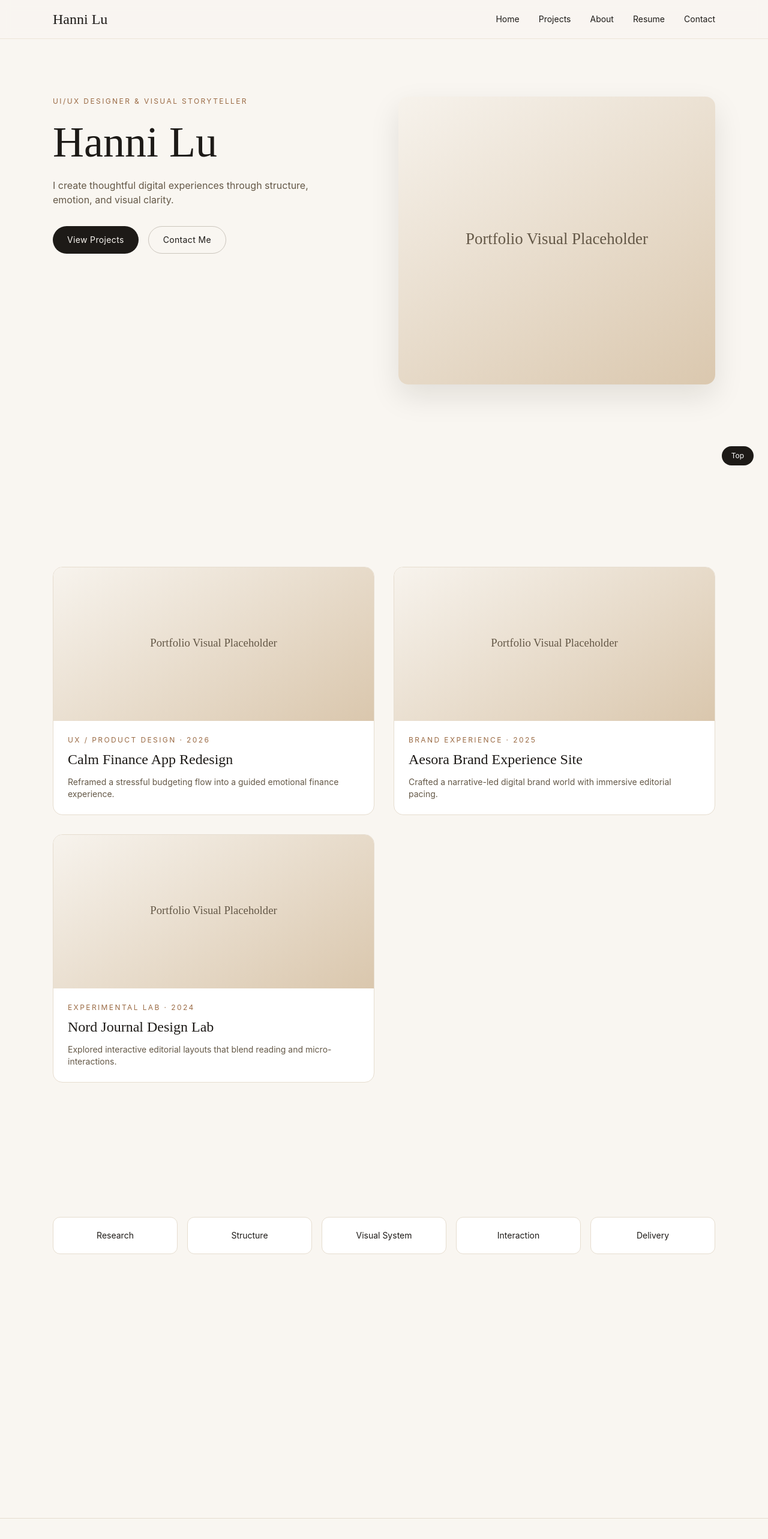
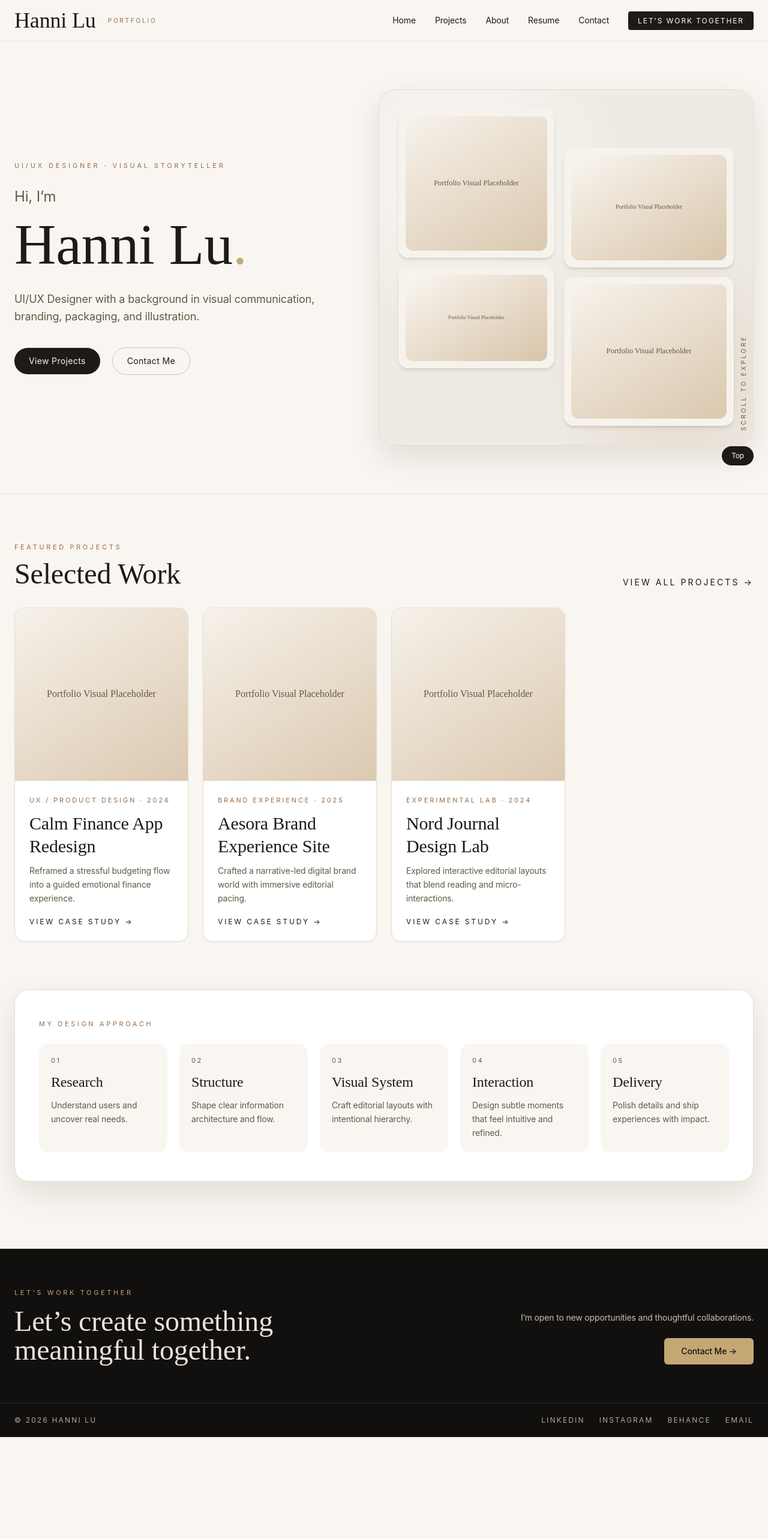
Before and after one commit to hannilu1491/hanni-portfolio, a Next.js app: page / in a window 1280 px wide. Shown: the top 2566 px of the page at 60% size. After the commit the page ends 2396 px from the top, so only its background shows below. Built offline with nearby package versions, Linux system fonts and the light colour scheme.

Commit message:
Redesign homepage with premium editorial portfolio layout

```diff
--- a/app/page.tsx
+++ b/app/page.tsx
@@ -1,7 +1,16 @@
 import Hero from '@/components/Hero';
-import SectionTitle from '@/components/SectionTitle';
-import ProjectGrid from '@/components/ProjectGrid';
+import FeaturedProjects from '@/components/FeaturedProjects';
 import DesignApproach from '@/components/DesignApproach';
 import { projects } from '@/data/projects';
 
-export default function Home(){const featured=projects.slice(0,3);return <main id="top"><Hero/><section className="mx-auto max-w-6xl px-6 py-14"><SectionTitle eyebrow="Selected Works" title="Featured Projects" desc="High-impact case studies balancing UX logic and emotional design."/><ProjectGrid projects={featured}/></section><section className="mx-auto max-w-6xl px-6 py-14"><SectionTitle eyebrow="Method" title="Design Approach"/><DesignApproach/></section><section className="mx-auto max-w-6xl px-6 py-14"><SectionTitle eyebrow="About" title="From Visual Communication to Product Experience" desc="I’m a visual communication designer transitioning into UI/UX design, combining brand aesthetics, user thinking, and digital experience design."/></section></main>}
+export default function Home() {
+  const featured = projects.slice(0, 4);
+
+  return (
+    <main id="top" className="bg-warm-50 text-warm-900">
+      <Hero />
+      <FeaturedProjects projects={featured} />
+      <DesignApproach />
+    </main>
+  );
+}
--- a/components/DesignApproach.tsx
+++ b/components/DesignApproach.tsx
@@ -1 +1,26 @@
-const items=['Research','Structure','Visual System','Interaction','Delivery'];export default function DesignApproach(){return <div className="grid gap-4 md:grid-cols-5">{items.map(i=><div key={i} className="rounded-xl border border-warm-200 bg-white p-5 text-center text-sm">{i}</div>)}</div>}
+const steps = [
+  { title: 'Research', desc: 'Understand users and uncover real needs.' },
+  { title: 'Structure', desc: 'Shape clear information architecture and flow.' },
+  { title: 'Visual System', desc: 'Craft editorial layouts with intentional hierarchy.' },
+  { title: 'Interaction', desc: 'Design subtle moments that feel intuitive and refined.' },
+  { title: 'Delivery', desc: 'Polish details and ship experiences with impact.' }
+];
+
+export default function DesignApproach() {
+  return (
+    <section className="mx-auto max-w-7xl px-6 pb-20">
+      <div className="rounded-3xl border border-warm-200 bg-white px-6 py-10 shadow-soft md:px-10 md:py-12">
+        <p className="mb-6 text-[11px] uppercase tracking-[0.33em] text-caramel">My Design Approach</p>
+        <div className="grid gap-5 md:grid-cols-5">
+          {steps.map((step, idx) => (
+            <div key={step.title} className="rounded-2xl bg-warm-50 p-5">
+              <p className="mb-3 text-[11px] tracking-[0.24em] text-warm-700">{String(idx + 1).padStart(2, '0')}</p>
+              <h3 className="font-serif text-2xl">{step.title}</h3>
+              <p className="mt-3 text-sm leading-relaxed text-warm-700">{step.desc}</p>
+            </div>
+          ))}
+        </div>
+      </div>
+    </section>
+  );
+}
--- /dev/null
+++ b/components/FeaturedProjects.tsx
@@ -0,0 +1,20 @@
+import Link from 'next/link';
+import { Project } from '@/types/project';
+import ProjectGrid from './ProjectGrid';
+
+export default function FeaturedProjects({ projects }: { projects: Project[] }) {
+  return (
+    <section className="mx-auto max-w-7xl px-6 py-16 md:py-20">
+      <div className="mb-8 flex flex-wrap items-end justify-between gap-4">
+        <div>
+          <p className="mb-3 text-[11px] uppercase tracking-[0.33em] text-caramel">Featured Projects</p>
+          <h2 className="font-serif text-4xl md:text-5xl">Selected Work</h2>
+        </div>
+        <Link href="/projects" className="text-sm uppercase tracking-[0.22em] text-warm-900 transition hover:text-caramel">
+          View All Projects →
+        </Link>
+      </div>
+      <ProjectGrid projects={projects} />
+    </section>
+  );
+}
--- a/components/Footer.tsx
+++ b/components/Footer.tsx
@@ -1 +1,26 @@
-export default function Footer(){return <footer className="mt-24 border-t border-warm-200 px-6 py-12"><div className="mx-auto grid max-w-6xl gap-5 md:grid-cols-2"><p className="font-serif text-2xl">Let’s design something meaningful.</p><div className="space-y-1 text-sm text-warm-700"><p>Email: hello@hannilu.design</p><p>LinkedIn / Behance / Instagram</p><p>Resume Download</p></div></div></footer>}
+import Link from 'next/link';
+
+export default function Footer() {
+  return (
+    <footer className="mt-8 border-t border-white/10 bg-[#11100f] text-[#e8e2d8]">
+      <div className="mx-auto grid max-w-7xl gap-10 px-6 py-16 md:grid-cols-[1.2fr_1fr] md:items-end">
+        <div>
+          <p className="text-[11px] uppercase tracking-[0.33em] text-[#c5a774]">Let’s Work Together</p>
+          <h3 className="mt-4 max-w-lg font-serif text-4xl leading-tight md:text-5xl">Let’s create something meaningful together.</h3>
+        </div>
+        <div className="md:text-right">
+          <p className="text-sm text-[#c8c0b3]">I’m open to new opportunities and thoughtful collaborations.</p>
+          <Link href="/contact" className="mt-6 inline-block rounded-md bg-[#c5a774] px-7 py-3 text-sm font-medium text-[#151311] transition hover:bg-[#d1b788]">Contact Me →</Link>
+        </div>
+      </div>
+      <div className="border-t border-white/10">
+        <div className="mx-auto flex max-w-7xl flex-wrap items-center justify-between gap-3 px-6 py-5 text-xs uppercase tracking-[0.18em] text-[#b3aa9a]">
+          <p>© 2026 Hanni Lu</p>
+          <div className="flex gap-6">
+            <span>LinkedIn</span><span>Instagram</span><span>Behance</span><span>Email</span>
+          </div>
+        </div>
+      </div>
+    </footer>
+  );
+}
--- a/components/Header.tsx
+++ b/components/Header.tsx
@@ -1,5 +1,52 @@
 'use client';
+
 import Link from 'next/link';
 import { useState } from 'react';
-const cats = ['UX / Product Design','Brand Experience','Web Design','Illustration','Experimental Lab'];
-export default function Header(){const [open,setOpen]=useState(false);return <header className="sticky top-0 z-50 border-b border-warm-200/70 bg-warm-50/90 backdrop-blur"><nav className="mx-auto flex max-w-6xl items-center justify-between px-6 py-4"><Link href="/" className="font-serif text-2xl">Hanni Lu</Link><button className="md:hidden" onClick={()=>setOpen(!open)}>Menu</button><ul className="hidden gap-8 md:flex text-sm"><li><Link href="/">Home</Link></li><li className="group relative"><Link href="/projects">Projects</Link><div className="absolute left-0 top-6 hidden w-56 rounded-xl border bg-white p-3 group-hover:block">{cats.map(c=><Link key={c} href={`/projects?category=${encodeURIComponent(c)}`} className="block rounded px-3 py-2 hover:bg-warm-100">{c}</Link>)}</div></li><li><Link href="/about">About</Link></li><li><Link href="/resume">Resume</Link></li><li><Link href="/contact">Contact</Link></li></ul></nav>{open && <div className="space-y-2 border-t px-6 py-4 md:hidden"><Link href="/projects" className="block">Projects</Link><Link href="/about" className="block">About</Link><Link href="/resume" className="block">Resume</Link><Link href="/contact" className="block">Contact</Link></div>}</header>}
+
+const cats = ['UX / Product Design', 'Brand Experience', 'Web Design', 'Illustration', 'Experimental Lab'];
+
+export default function Header() {
+  const [open, setOpen] = useState(false);
+
+  return (
+    <header className="sticky top-0 z-50 border-b border-warm-200/80 bg-warm-50/95 backdrop-blur-md">
+      <nav className="mx-auto flex max-w-7xl items-center justify-between px-6 py-4">
+        <div className="flex items-center gap-5">
+          <Link href="/" className="font-serif text-4xl leading-none">Hanni Lu</Link>
+          <span className="hidden text-[10px] uppercase tracking-[0.28em] text-caramel md:block">Portfolio</span>
+        </div>
+
+        <button className="md:hidden" onClick={() => setOpen(!open)}>Menu</button>
+
+        <ul className="hidden items-center gap-8 text-sm md:flex">
+          <li><Link href="/" className="transition hover:text-caramel">Home</Link></li>
+          <li className="group relative">
+            <Link href="/projects" className="transition hover:text-caramel">Projects</Link>
+            <div className="absolute left-0 top-7 hidden w-60 rounded-xl border border-warm-200 bg-white p-3 shadow-soft group-hover:block">
+              {cats.map((c) => (
+                <Link key={c} href={`/projects?category=${encodeURIComponent(c)}`} className="block rounded px-3 py-2 text-sm hover:bg-warm-100">
+                  {c}
+                </Link>
+              ))}
+            </div>
+          </li>
+          <li><Link href="/about" className="transition hover:text-caramel">About</Link></li>
+          <li><Link href="/resume" className="transition hover:text-caramel">Resume</Link></li>
+          <li><Link href="/contact" className="transition hover:text-caramel">Contact</Link></li>
+          <li>
+            <Link href="/contact" className="rounded bg-warm-900 px-4 py-2 text-xs uppercase tracking-[0.16em] text-white">Let’s Work Together</Link>
+          </li>
+        </ul>
+      </nav>
+
+      {open && (
+        <div className="space-y-2 border-t border-warm-200 px-6 py-4 text-sm md:hidden">
+          <Link href="/projects" className="block">Projects</Link>
+          <Link href="/about" className="block">About</Link>
+          <Link href="/resume" className="block">Resume</Link>
+          <Link href="/contact" className="block">Contact</Link>
+        </div>
+      )}
+    </header>
+  );
+}
--- a/components/Hero.tsx
+++ b/components/Hero.tsx
@@ -1,2 +1,50 @@
-import Image from 'next/image';import Button from './Button';
-export default function Hero(){return <section className="fade-in mx-auto grid max-w-6xl gap-12 px-6 py-16 md:grid-cols-2 md:py-24"><div><p className="mb-6 text-xs uppercase tracking-[0.2em] text-caramel">UI/UX Designer & Visual Storyteller</p><h1 className="font-serif text-5xl leading-tight md:text-7xl">Hanni Lu</h1><p className="mt-6 max-w-md text-warm-700">I create thoughtful digital experiences through structure, emotion, and visual clarity.</p><div className="mt-8 flex gap-4"><Button href="/projects">View Projects</Button><Button href="/contact" variant="ghost">Contact Me</Button></div></div><div className="relative h-[480px] overflow-hidden rounded-2xl shadow-soft"><Image src="/images/placeholder.svg" alt="Hero" fill className="object-cover transition duration-700 hover:scale-105" priority/></div></section>}
+import Image from 'next/image';
+import Button from './Button';
+
+export default function Hero() {
+  return (
+    <section className="fade-in border-b border-warm-200/80">
+      <div className="mx-auto grid max-w-7xl gap-10 px-6 pb-16 pt-14 md:grid-cols-[1fr_1.15fr] md:items-center md:gap-16 md:pb-20 md:pt-20">
+        <div className="space-y-7">
+          <p className="text-[11px] uppercase tracking-[0.35em] text-caramel">UI/UX Designer · Visual Storyteller</p>
+          <div className="space-y-4">
+            <p className="text-2xl text-warm-700">Hi, I’m</p>
+            <h1 className="font-serif text-6xl leading-[0.92] text-warm-900 md:text-8xl">Hanni Lu<span className="text-gold">.</span></h1>
+          </div>
+          <p className="max-w-lg text-lg leading-relaxed text-warm-700">
+            UI/UX Designer with a background in visual communication, branding, packaging, and illustration.
+          </p>
+          <div className="flex flex-wrap items-center gap-5 pt-2">
+            <Button href="/projects">View Projects</Button>
+            <Button href="/contact" variant="ghost">Contact Me</Button>
+          </div>
+        </div>
+
+        <div className="relative overflow-hidden rounded-[28px] border border-warm-200 bg-[#efebe4] p-5 shadow-soft md:p-8">
+          <div className="absolute inset-0 bg-[radial-gradient(circle_at_20%_20%,rgba(255,255,255,0.65),transparent_40%),radial-gradient(circle_at_80%_80%,rgba(154,106,68,0.14),transparent_35%)]" />
+          <div className="relative z-10 grid gap-4 md:grid-cols-[0.92fr_1fr]">
+            <div className="space-y-4">
+              <div className="rounded-2xl bg-[#f6f3ed] p-3 shadow-md">
+                <Image src="/images/placeholder.svg" alt="Brand showcase" width={420} height={500} className="h-56 w-full rounded-xl object-cover" priority />
+              </div>
+              <div className="rounded-2xl bg-[#f6f3ed] p-3 shadow-md">
+                <Image src="/images/placeholder.svg" alt="Packaging still life" width={420} height={340} className="h-36 w-full rounded-xl object-cover" />
+              </div>
+            </div>
+            <div className="flex flex-col gap-4 pt-8 md:pt-16">
+              <div className="rounded-2xl bg-[#f6f3ed] p-3 shadow-md">
+                <Image src="/images/placeholder.svg" alt="Editorial portfolio spread" width={420} height={360} className="h-44 w-full rounded-xl object-cover" />
+              </div>
+              <div className="rounded-2xl bg-[#f6f3ed] p-3 shadow-md">
+                <Image src="/images/placeholder.svg" alt="Art direction studies" width={420} height={420} className="h-56 w-full rounded-xl object-cover" />
+              </div>
+            </div>
+          </div>
+          <p className="absolute bottom-6 right-2 rotate-180 text-[10px] uppercase tracking-[0.33em] text-warm-700 [writing-mode:vertical-rl]">
+            Scroll to Explore
+          </p>
+        </div>
+      </div>
+    </section>
+  );
+}
--- a/components/ProjectCard.tsx
+++ b/components/ProjectCard.tsx
@@ -1,2 +1,19 @@
-import Link from 'next/link';import Image from 'next/image';import { Project } from '@/types/project';
-export default function ProjectCard({project}:{project:Project}){return <Link href={`/projects/${project.slug}`} className="group block overflow-hidden rounded-2xl border border-warm-200 bg-white"><div className="relative h-64 overflow-hidden"><Image src={project.coverImage} alt={project.title} fill className="object-cover transition duration-700 group-hover:scale-105"/></div><div className="p-6"><p className="text-xs uppercase tracking-[0.2em] text-caramel">{project.category} · {project.year}</p><h3 className="mt-2 font-serif text-2xl">{project.title}</h3><p className="mt-3 text-sm text-warm-700">{project.description}</p></div></Link>}
+import Link from 'next/link';
+import Image from 'next/image';
+import { Project } from '@/types/project';
+
+export default function ProjectCard({ project }: { project: Project }) {
+  return (
+    <Link href={`/projects/${project.slug}`} className="group block overflow-hidden rounded-2xl border border-warm-200 bg-white shadow-sm transition hover:-translate-y-1 hover:shadow-soft">
+      <div className="relative h-72 overflow-hidden bg-warm-100">
+        <Image src={project.coverImage} alt={project.title} fill className="object-cover transition duration-700 group-hover:scale-[1.03]" />
+      </div>
+      <div className="space-y-3 p-6">
+        <p className="text-[11px] uppercase tracking-[0.26em] text-caramel">{project.category} · {project.year}</p>
+        <h3 className="font-serif text-3xl leading-tight text-warm-900">{project.title}</h3>
+        <p className="text-sm leading-relaxed text-warm-700">{project.description}</p>
+        <p className="pt-2 text-xs uppercase tracking-[0.24em] text-warm-900">View Case Study →</p>
+      </div>
+    </Link>
+  );
+}
--- a/components/ProjectGrid.tsx
+++ b/components/ProjectGrid.tsx
@@ -1,2 +1,6 @@
-import { Project } from '@/types/project';import ProjectCard from './ProjectCard';
-export default function ProjectGrid({projects}:{projects:Project[]}){return <div className="grid gap-8 md:grid-cols-2">{projects.map(p=><ProjectCard key={p.slug} project={p}/>)}</div>}
+import { Project } from '@/types/project';
+import ProjectCard from './ProjectCard';
+
+export default function ProjectGrid({ projects }: { projects: Project[] }) {
+  return <div className="grid gap-6 md:grid-cols-2 xl:grid-cols-4">{projects.map((p) => <ProjectCard key={p.slug} project={p} />)}</div>;
+}
--- a/styles/globals.css
+++ b/styles/globals.css
@@ -12,6 +12,11 @@ html {
 
 body {
   @apply bg-warm-50 text-warm-900 antialiased;
+  letter-spacing: -0.01em;
+}
+
+::selection {
+  background: rgba(197, 167, 116, 0.35);
 }
 
 .fade-in {
@@ -19,8 +24,14 @@ body {
 }
 
 @keyframes fadeIn {
-  from { opacity: 0; transform: translateY(12px); }
-  to { opacity: 1; transform: translateY(0); }
+  from {
+    opacity: 0;
+    transform: translateY(12px);
+  }
+  to {
+    opacity: 1;
+    transform: translateY(0);
+  }
 }
 
 .reveal {
@@ -30,6 +41,12 @@ body {
 }
 
 @keyframes reveal {
-  from { opacity: 0; transform: translateY(24px); }
-  to { opacity: 1; transform: translateY(0); }
+  from {
+    opacity: 0;
+    transform: translateY(24px);
+  }
+  to {
+    opacity: 1;
+    transform: translateY(0);
+  }
 }
```
